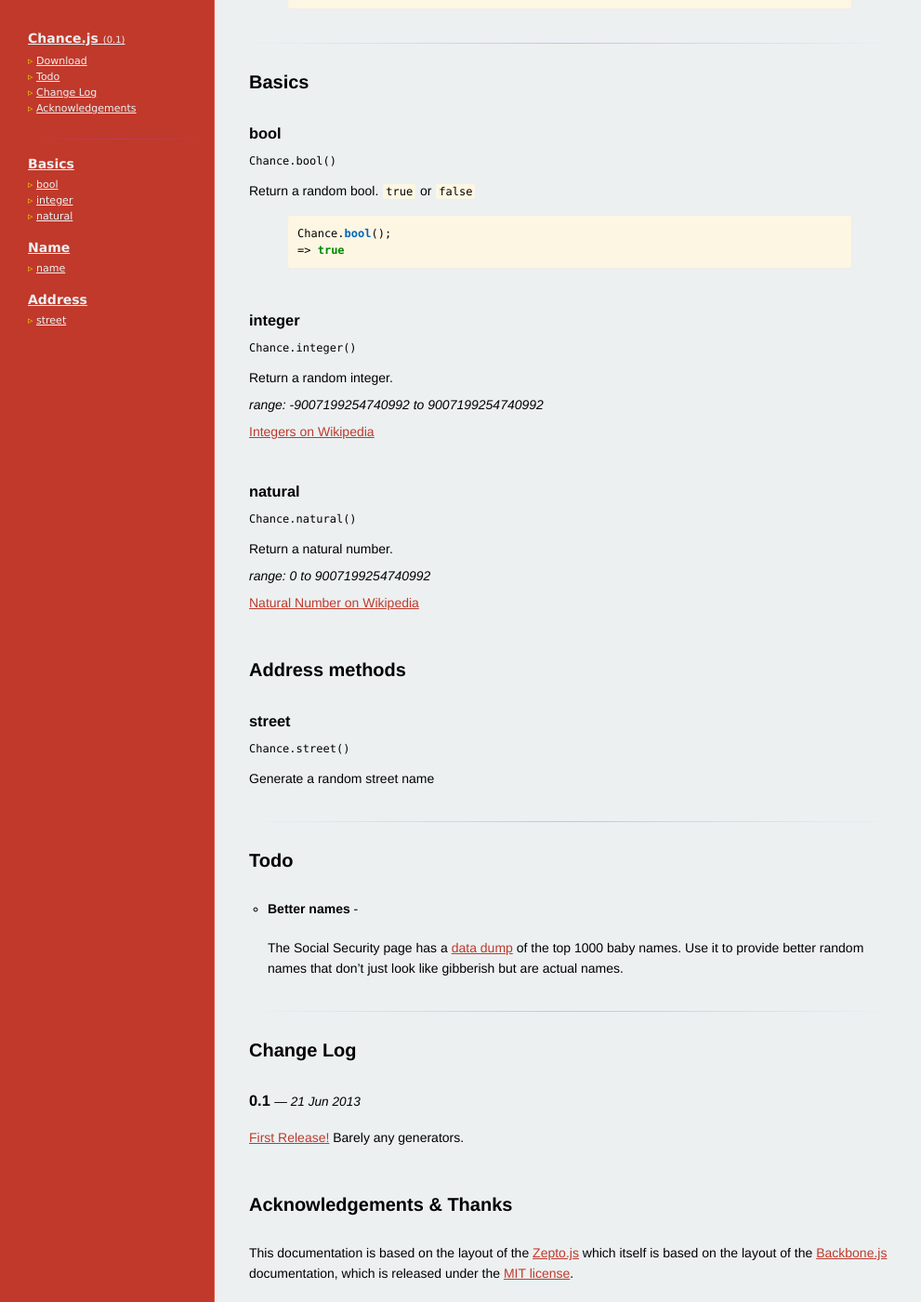
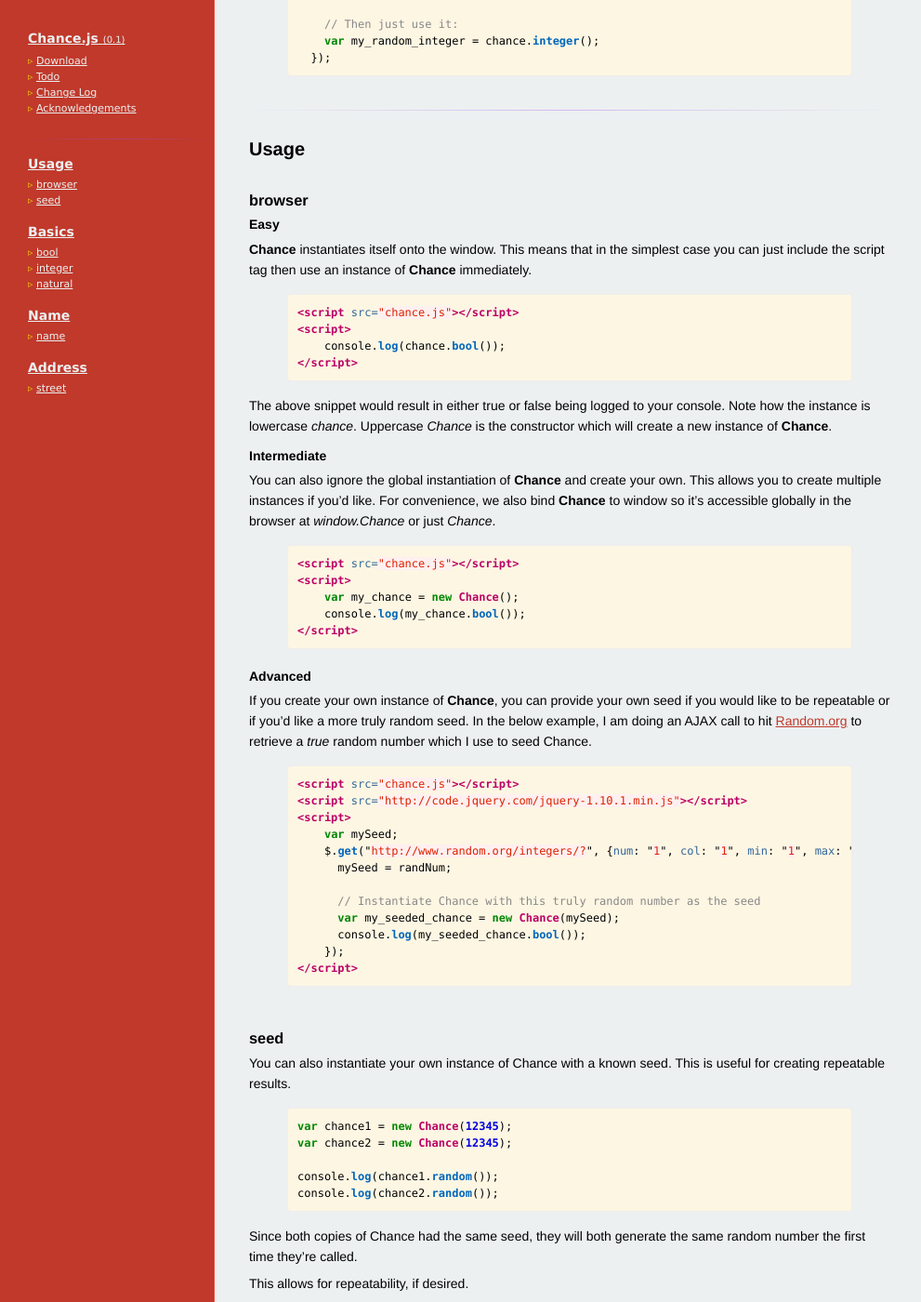
Before and after one commit to chancejs/chancejs, a Jekyll site: the page built from index.html, in a window 1280 px wide and 1400 px high, scrolled down 1029 px. Shown: the whole window at 93% size, without its empty margins (0-991 px from the left). Built offline with Jekyll 4.4.1, drawn with Linux system fonts in a browser that asks for light colours; Markdown is read by kramdown in place of the engine named in the settings; comment, search, counter and statistics services are not loaded; some of the changed text lies outside the part shown.

Commit message:
Fill out docs more on usage, be a bit more careful about Chance vs chance, latest chance.js

```diff
--- a/chance.js
+++ b/chance.js
@@ -7,9 +7,15 @@
 
     // Constructor
     var Chance = function (seed) {
-        if (seed === undefined) {
-            seed = new Date().getTime();
+        if (seed !== undefined) {
+            this.seed = seed;
         }
+        this.mt = new MersenneTwister(seed);
+    };
+
+    // Wrap the MersenneTwister
+    Chance.prototype.random = function () {
+        return this.mt.random(this.seed);
     };
 
     // Building Blocks/Basics
@@ -24,7 +30,7 @@
 
     Chance.prototype.integer = function () {
         // 9007199254740992 is the max integer number.
-        var num = Math.floor(Math.random() * 9007199254740992);
+        var num = this.natural();
         return this.bool() ? num : num * -1;
     };
 
--- a/index.html
+++ b/index.html
@@ -23,6 +23,10 @@
   </ul>
 
   <hr>
+
+  <a class=toc_title href="#usage">Usage</a>
+  {% assign posts = site.categories.usage %}
+  {% include methods_sidebar.html %}
 
   <a class=toc_title href="#basics">Basics</a>
   {% assign posts = site.categories.basics %}
@@ -107,9 +111,15 @@
 
 {% highlight js %}
   require(['Chance'], function(Chance) {
-    // Use Chance here.
+    // Instantiate
+    var chance = new Chance();
+
+    // Then just use it:
+    var my_random_integer = chance.integer();
   });
 {% endhighlight %}
+
+
 
 <!--
   <p>
@@ -130,6 +140,11 @@
 
   <section id=documentation>
     <hr>
+
+    <h2 id="usage">Usage</h2>
+    {% assign posts = site.categories.usage %}
+    {% include methods_full.html %}
+
     <h2 id="basics">Basics</h2>
     {% assign posts = site.categories.basics %}
     {% include methods_full.html %}
```
Also changed, not shown: other parts of index.html (+0 -9 lines), basics/_posts/1900-01-01-bool.md (+2 -2 lines), basics/_posts/1900-01-01-integer.md (+6 -1 lines), basics/_posts/1900-01-01-natural.md (+6 -0 lines), usage/_posts/1900-01-01-browser.md (added, +63 -0 lines), usage/_posts/1900-01-01-seed.md (added, +19 -0 lines).
